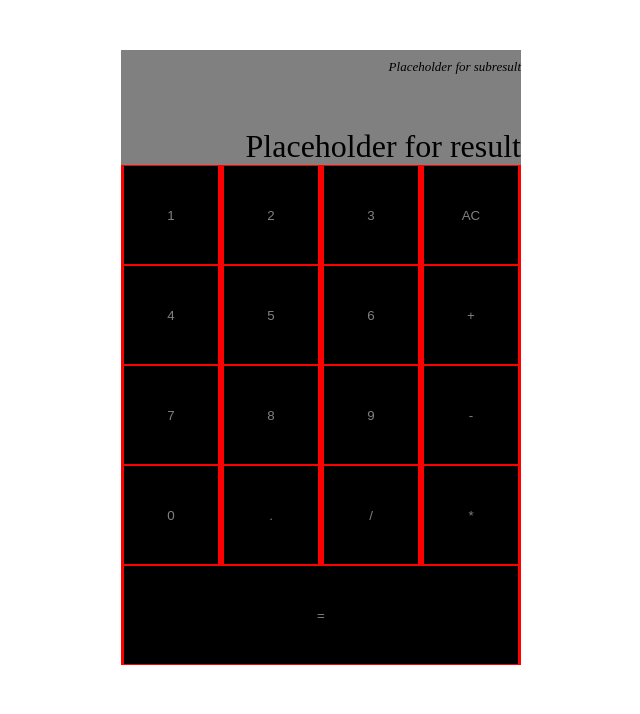
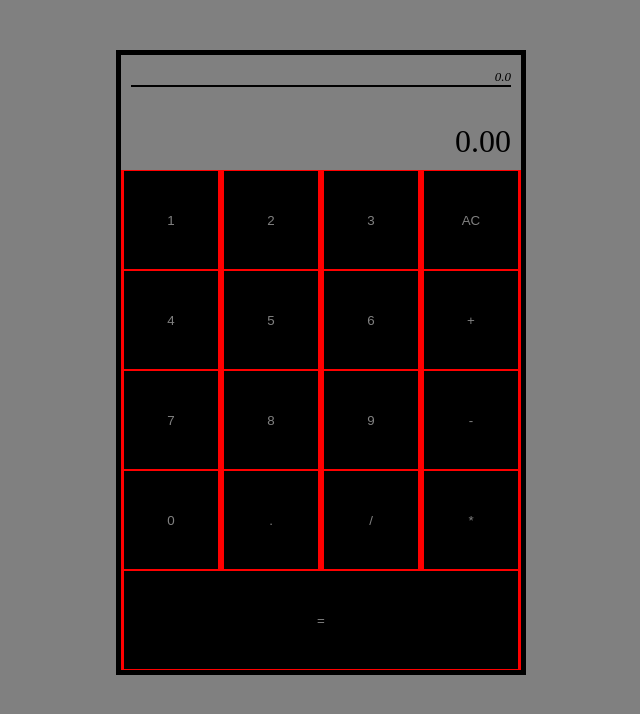
Before and after one commit to Grimcat07/calculator, a plain HTML site: page index.html in a window 1280 px wide. Shown: the whole page, without its empty margins (319-959 px from the left). Drawn offline with Linux system fonts and the light colour scheme.

Commit message:
improved some basic css

```diff
--- a/index.html
+++ b/index.html
@@ -10,8 +10,8 @@
         <div class="container">
             <div class="calculator">
                 <div class="display">
-                    <div class="sub-display">Placeholder for subresult</div>
-                    <div class="result">Placeholder for result</div>
+                    <div class="sub-display">0.0</div>
+                    <div class="result">0.00</div>
                 </div>
                     <div class="keypad">
                         <div class="row1">
--- a/styles.css
+++ b/styles.css
@@ -2,15 +2,18 @@ body{
     color: gray;
     margin: 0%;
     display: flex;
-    justify-content: center;
+    justify-content: space-around;
     align-items: center;
     margin-top: 50px;
+    background-color: gray;
 }
 .container
 {
     display: flex;
     height: 615px;
     width: 400px;
+    border: 5px solid black;
+
 }
 .calculator
 {
@@ -40,6 +43,8 @@ body{
     flex-direction: column;
     background-color: gray;
     color: black;
+    padding: 10px;
+    box-sizing: border-box;
 }
 .row1,.row2,.row3,.row4,.row5
 {
@@ -67,6 +72,7 @@ body{
     display: flex;
     justify-content: flex-end;
     align-items: flex-end;
+    border-bottom: 2px solid black;
 }
 .result
 {
```
